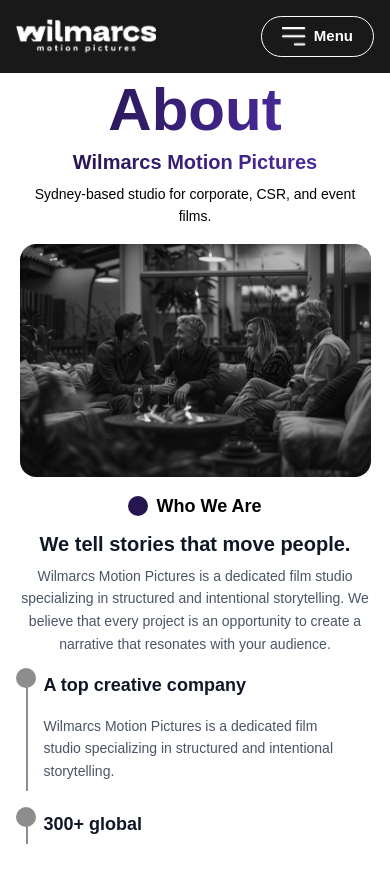
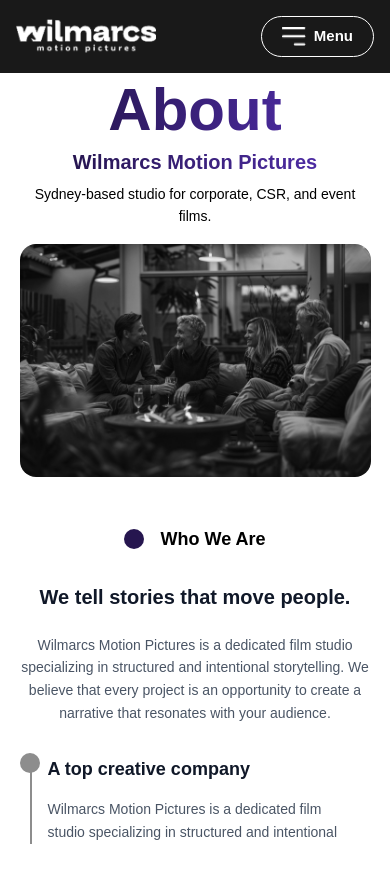
Before and after one commit to marketbytes-devops/wilmarcs-sydney-website, a Next.js app: page /about-us in a window 390 px wide. Shown: the top 882 px of the page. Built offline with nearby package versions, Linux system fonts and the light colour scheme.

Commit message:
Updates Who We Are

```diff
--- a/src/pages/about-us/Ui/SectionTwo.jsx
+++ b/src/pages/about-us/Ui/SectionTwo.jsx
@@ -4,38 +4,36 @@
 
 const SectionTwo = () => {
   return (
-    <section className="container mx-auto">
-
-      <div className="flex flex-col lg:flex-row gap-8 lg:gap-20">
-        {/* Left: Dot + Who We Are – centered vertically only on desktop */}
-        <div className="mt-0 lg:mt-0 flex items-center lg:justify-start justify-center
-                        gap-2 lg:gap-4 lg:h-full">
+    <section className="container mx-auto sm:py-16 py-8">
+      <div className="grid grid-cols-1 lg:grid-cols-[22%_1fr] gap-8 lg:gap-0">
+        {/* Left: Dot + Who We Are */}
+        <div className="flex items-center justify-center lg:justify-start gap-4 lg:h-full lg:items-start lg:pt-2">
           <div className="w-5 h-5 bg-[#26164F] rounded-full flex-shrink-0"></div>
-          <h6 className="font-semibold text-black whitespace-nowrap">
+          <h6 className="font-semibold text-black whitespace-nowrap text-lg">
             Who We Are
           </h6>
         </div>
 
-        {/* Right: Heading + Paragraph */}
-        <div className="flex flex-col justify-center lg:justify-start ">
-          <h2 className="font-bold -mt-5 lg:mt-0 text-gray-900 leading-tight text-center lg:text-left">
+        {/* Right: Heading + Paragraph + Stats */}
+        <div className="flex flex-col">
+          {/* Header Section */}
+          <div className="mb-6">
+            <h2 className="font-bold text-gray-900 leading-tight text-center lg:text-left text-3xl md:text-5xl">
               We tell stories that move people.
             </h2>
-          <p className="mt-2 lg:mt-6 text-gray-600 max-w-4xl leading-relaxed text-center lg:text-left">
+            <p className="mt-6 text-gray-600 max-w-4xl leading-relaxed text-center lg:text-left text-lg">
               Wilmarcs Motion Pictures is a dedicated film studio specializing in structured and intentional storytelling. We believe that every project is an opportunity to create a narrative that resonates with your audience.
             </p>
           </div>
-      </div>
 
-       <div className="mt-2 w-full flex flex-col lg:flex-row">
-        <div className='lg:w-[22%] w-0'></div>
-        <div className="lg:w-[78%] w-full grid grid-cols-1 lg:[grid-template-columns:30%_30%_30%_10%] gap-3 lg:gap-0 text-left">
+          {/* Stats / Timeline Grid */}
+          <div className="relative -right-1 grid grid-cols-1 lg:[grid-template-columns:30%_30%_30%_10%] gap-8 lg:gap-0 text-left">
             {/* Stat 1 */}
             <div className="relative px-6 lg:px-4">
               <div className="absolute -left-1 top-1 w-5 h-5 bg-[#8D8D8D] rounded-full"></div>
               <div className="absolute left-1.5 top-4 bottom-0 w-0.5 bg-[#8D8D8D] "></div>
 
-            <h6 className=" font-extrabold text-gray-900 mt-2 md:mt-4">
+              <h6 className="font-extrabold text-gray-900 mt-2 md:mt-4 text-xl">
                 A top creative company
               </h6>
               <p className="mt-2 md:mt-10 lg:mt-20 py-2 lg:py-5 text-gray-600 leading-relaxed">
@@ -48,10 +46,10 @@
               <div className="absolute -left-1 top-1 w-5 h-5 bg-[#8D8D8D] rounded-full"></div>
               <div className="absolute left-1.5 top-4 bottom-0 w-0.5 bg-[#8D8D8D] "></div>
 
-            <h6 className="font-extrabold text-gray-900 mt-2 md:mt-4">
-              300+ global<br/> partners
+              <h6 className="font-extrabold text-gray-900 mt-2 md:mt-4 text-xl">
+                300+ global<br /> partners
               </h6>
-            <p className="mt-2 md:mt-10 lg:mt-20 py-2 lg:py-5  text-base text-gray-600">
+              <p className="mt-2 md:mt-10 lg:mt-20 py-2 lg:py-5 text-base text-gray-600">
                 Wilmarcs Motion Pictures is a dedicated film studio specializing in structured and intentional storytelling.
               </p>
             </div>
@@ -61,20 +59,22 @@
               <div className="absolute -left-1 top-1 w-5 h-5 bg-[#8D8D8D] rounded-full"></div>
               <div className="absolute left-1.5 top-4 bottom-0 w-0.5 bg-[#8D8D8D]"></div>
 
-            <h6 className="font-extrabold text-gray-900 mt-2 md:mt-4">
+              <h6 className="font-extrabold text-gray-900 mt-2 md:mt-4 text-xl">
                 80M+ client
               </h6>
               <p className="mt-2 md:mt-10 lg:mt-24 py-4 lg:py-8 text-gray-600 leading-relaxed">
                 Wilmarcs Motion Pictures is a dedicated film studio specializing in structured and intentional storytelling.
               </p>
             </div>
+
+            {/* Timeline End Line (Desktop only) */}
             <div className="relative px-6 lg:px-4 hidden lg:block">
               <div className="absolute -left-1 top-1 w-5 h-5 bg-[#8D8D8D] rounded-full"></div>
               <div className="absolute left-1.5 top-4 bottom-0 w-0.5 bg-[#8D8D8D] "></div>
             </div>
           </div>
         </div>
-
+      </div>
     </section>
   );
 };
--- a/src/pages/about-us/page.js
+++ b/src/pages/about-us/page.js
@@ -30,7 +30,7 @@
           <SectionTwo />
         </div>
 
-        <div className="lg:mt-24 mt-4 ">
+        <div className="lg:mt-20 mt-4 ">
           <SectionThree />
         </div>
 
```
Lines whose indentation alone changed are shown as unchanged.
